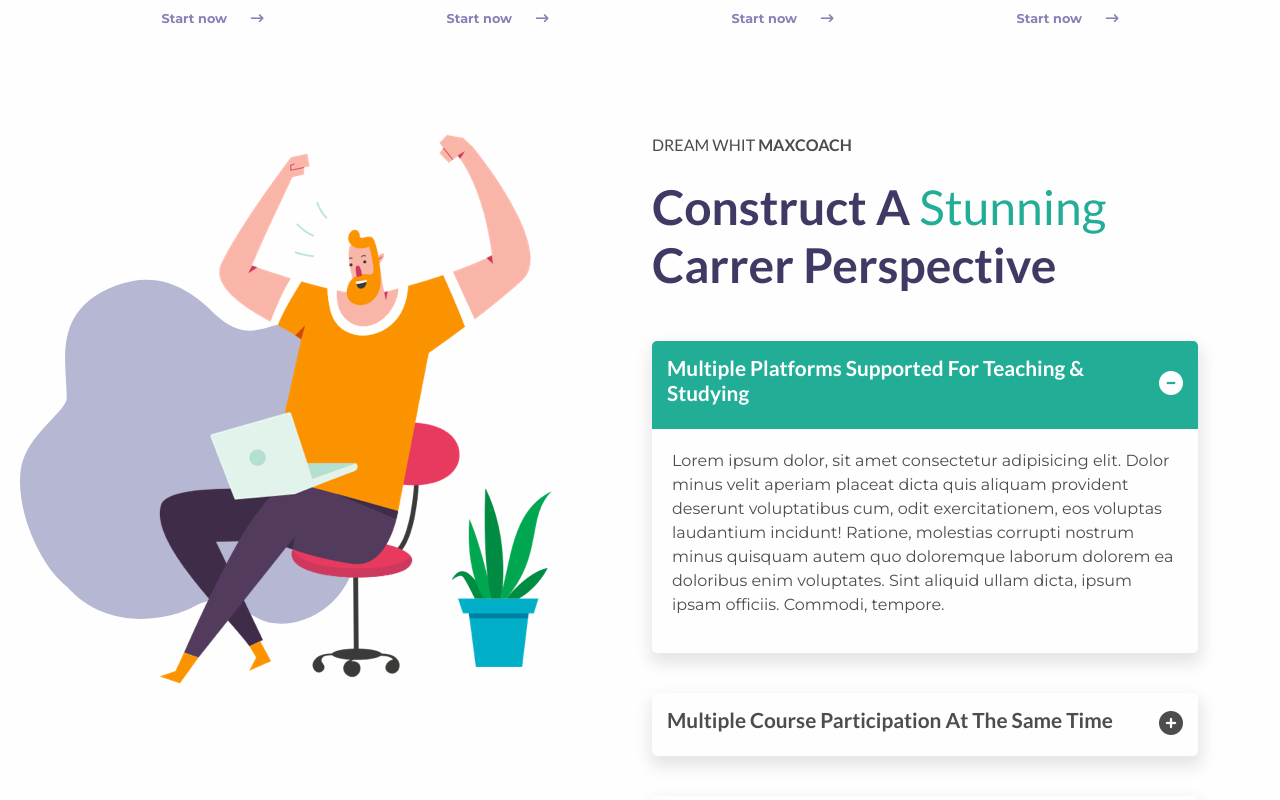
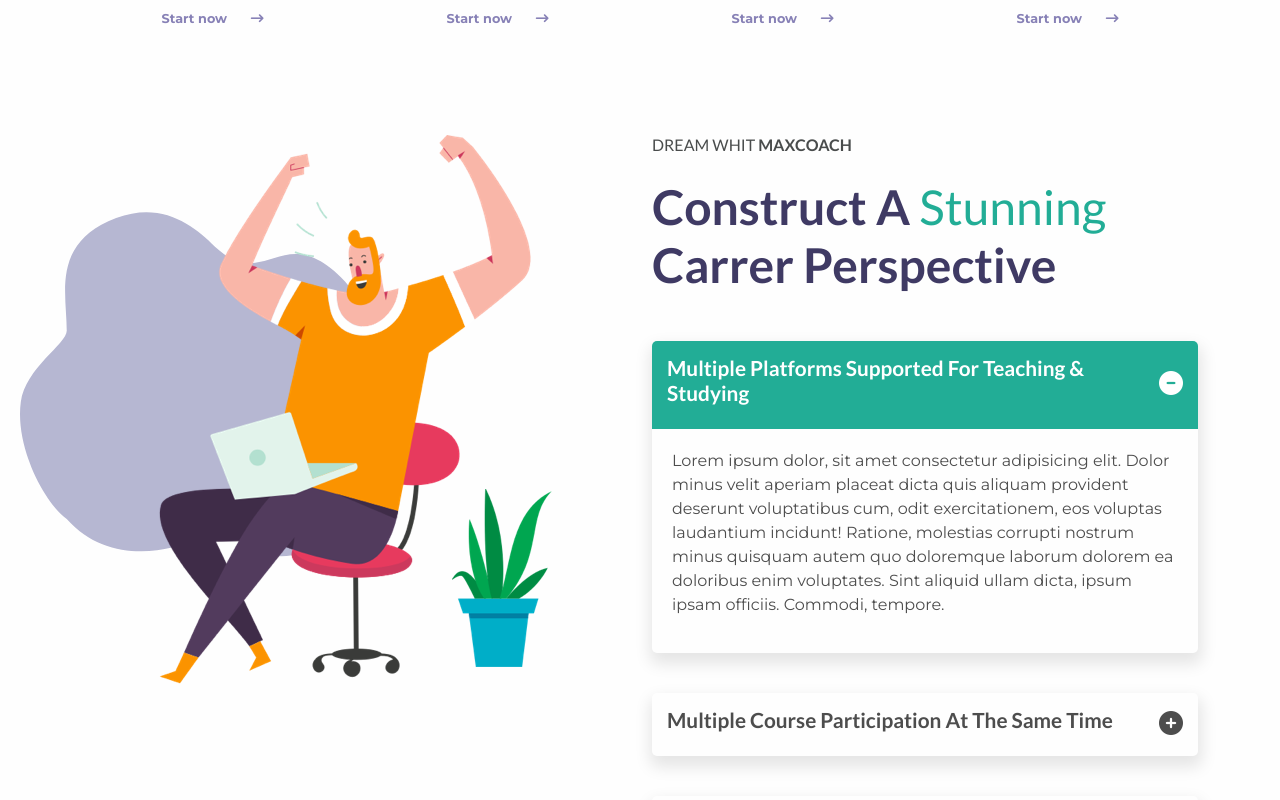
Before and after one commit to MirkoFarina/proj-html-vuejs, a Vue app: page / in a window 1280 px wide. Shown: the part 1320-2120 px from the top of the page. Built offline with nearby package versions, Linux system fonts and the light colour scheme.

Commit message:
debug section whit accordion

```diff
--- a/src/components/AccordionApp.vue
+++ b/src/components/AccordionApp.vue
@@ -1,10 +1,8 @@
 <script>
-import accordion from '../data/dataAccordion';
 export default {
-    data (){
-        return {
-            accordion
-        }
+    name: 'accordion',
+    props: {
+        accordion: Array
     }
 };
 </script>
--- a/src/components/MainApp.vue
+++ b/src/components/MainApp.vue
@@ -2,17 +2,21 @@
 import dataCardDream from '../data/dataCardDream';
 import JumbotronApp from './JumbotronApp.vue';
 import TemplateBuildDream from './TemplateBuildDream.vue';
+import accordion from '../data/dataAccordion';
 import TemplateCareerPerspective from './TemplateCareerPerspective.vue';
+import StaticsApp from './StaticsApp.vue';
   export default {
     name: 'MainApp',
     components: {
       JumbotronApp,
       TemplateBuildDream,
-      TemplateCareerPerspective
+      TemplateCareerPerspective,
+      StaticsApp
     },
     data(){
         return {
-            dataCardDream
+            dataCardDream,
+            accordion
         }
     }
   }
@@ -27,7 +31,11 @@ import TemplateCareerPerspective from './TemplateCareerPerspective.vue';
         </section>
 
         <section id="career-perspective">
-            <TemplateCareerPerspective />
+            <TemplateCareerPerspective :dataAccordion="accordion"/>
+        </section>
+
+        <section id="statistics">
+            <StaticsApp />
         </section>
     </main>
 </template>
--- /dev/null
+++ b/src/components/StaticsApp.vue
@@ -0,0 +1,22 @@
+<script>
+export default {
+    name: 'StaticsApp'
+}
+</script>
+
+<template>
+    <div class="statics">
+        <div class="content-statics">
+
+        </div>
+    </div>
+</template>
+
+
+
+<style lang="scss" scoped>
+@use '../scss/partials/variables' as *;
+.statics {
+    background-color: $background-color;
+}
+</style>
--- a/src/components/TemplateCareerPerspective.vue
+++ b/src/components/TemplateCareerPerspective.vue
@@ -2,6 +2,9 @@
 import AccordionApp from './AccordionApp.vue';
 export default {
     name: 'TemplateCareerPerspective',
+    props: {
+        dataAccordion: Array
+    },
     components: {
         AccordionApp
     }
@@ -23,7 +26,7 @@ export default {
                         Construct a  <span>stunning</span> carrer perspective
                     </h2>
                 </div>
-                <AccordionApp />
+                <AccordionApp :accordion="dataAccordion"/>
             </div>
         </div>
     </div>
@@ -40,7 +43,7 @@ export default {
             top: 50px;
             left: -50px;
             background-image: url('../assets/img/underlay-shape-lilla.svg');
-            background-size: 60% 70%;
+            background-size: 60% 400px;
             background-repeat: no-repeat;
             width: 100%;
             height: 100%;
```
